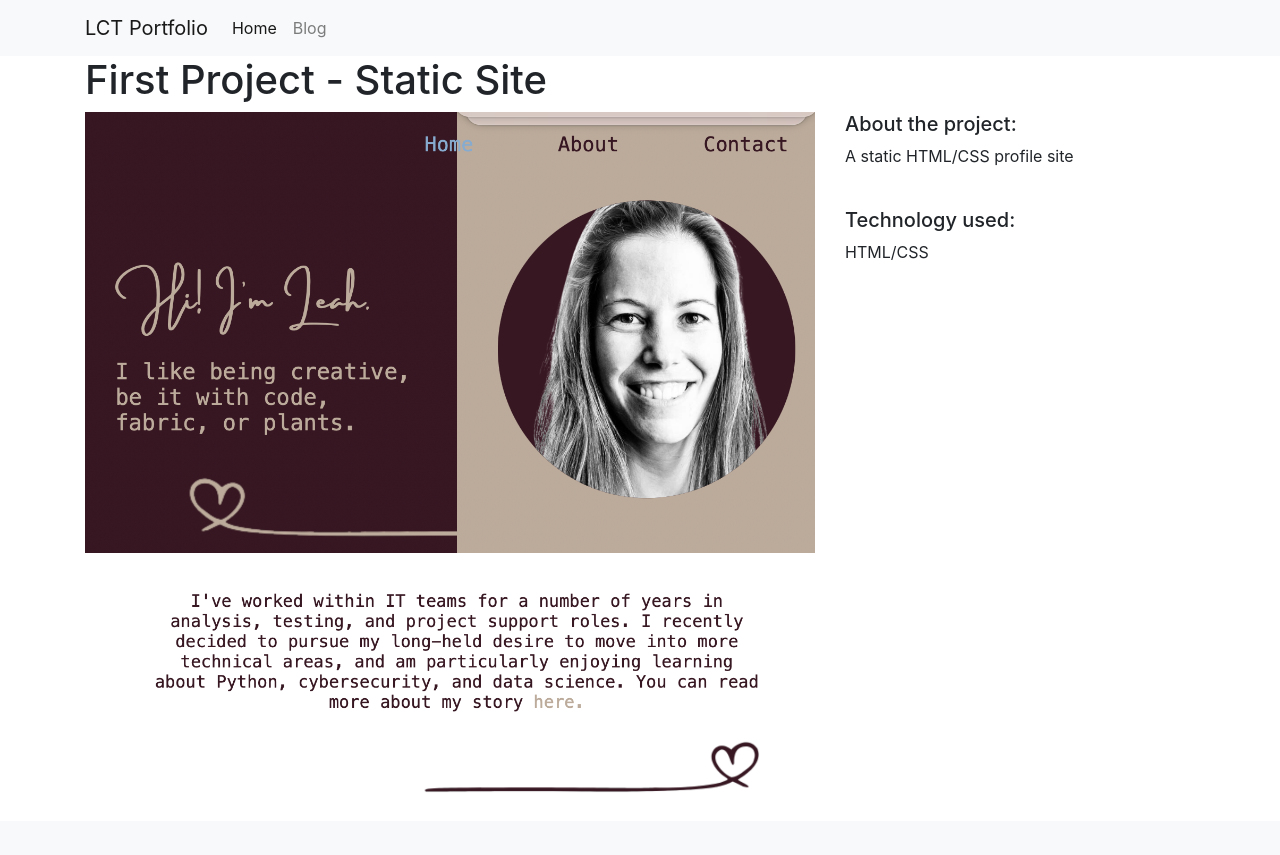
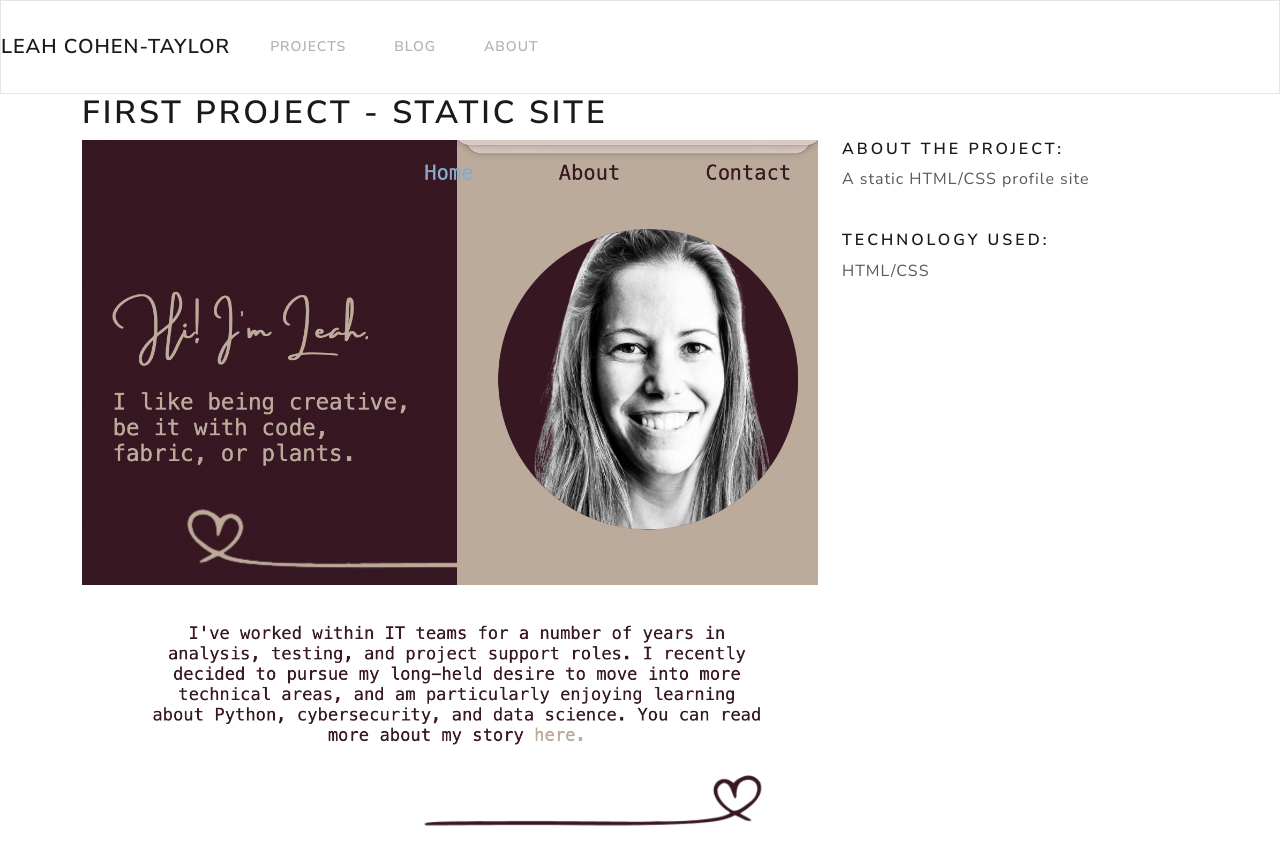
Before and after one commit to ldctaylor/personal-website-django, a Django app: page /projects/1/ in a window 1280 px wide. Before the commit the page ends 792 px from the top, so only its background shows below. Run offline with Django 4.2, Linux system fonts and the light colour scheme; data comes from the database, SQL or seed files in the repository; some libraries are stand-ins or nearby versions.

Commit message:
Switch to class views

```diff
--- /dev/null
+++ b/blog/templates/blog/base.html
@@ -0,0 +1,15 @@
+<!DOCTYPE html>
+<html lang="en">
+<head>
+  <meta charset="UTF-8">
+  <link rel="stylesheet" href="https://bootswatch.com/5/lux/bootstrap.min.css">
+  <title>Leah Cohen Taylor</title>
+</head>
+<body>
+  {% include 'blog/nav.html' %}
+
+<div class="container">
+    {% block page_content %}{% endblock %}
+</div>
+</body>
+</html>
--- a/blog/templates/blog_index.html
+++ b/blog/templates/blog/index.html
@@ -1,4 +1,4 @@
-{% extends "base.html" %}
+{% extends "blog/base.html" %}
 {% block page_content %}
 <div class="col-md-8 offset-md-2">
     <h1>Blog Index</h1>
--- /dev/null
+++ b/blog/templates/blog/nav.html
@@ -0,0 +1,29 @@
+<nav class="navbar navbar-expand-lg navbar-light bg-light">
+  <a class="navbar-brand" href="#">Leah Cohen-Taylor</a>
+  <button class="navbar-toggler" type="button" data-toggle="collapse" data-target="#navbarNavDropdown" aria-controls="navbarNavDropdown" aria-expanded="false" aria-label="Toggle navigation">
+    <span class="navbar-toggler-icon"></span>
+  </button>
+  <div class="collapse navbar-collapse" id="navbarNavDropdown">
+    <ul class="navbar-nav">
+      <li class="nav-item active">
+        <a class="nav-link" href="{% url 'projects' %}">Projects</a>
+      </li>
+      <li class="nav-item">
+        <a class="nav-link" href="{% url 'index' %}">Blog</a>
+      </li>
+      <li class="nav-item">
+        <a class="nav-link" href="#">About</a>
+      </li>
+      <!-- <li class="nav-item dropdown">
+        <a class="nav-link dropdown-toggle" href="#" id="navbarDropdownMenuLink" data-toggle="dropdown" aria-haspopup="true" aria-expanded="false">
+          Dropdown link
+        </a> -->
+        <!-- <div class="dropdown-menu" aria-labelledby="navbarDropdownMenuLink">
+          <a class="dropdown-item" href="#">Action</a>
+          <a class="dropdown-item" href="#">Another action</a>
+          <a class="dropdown-item" href="#">Something else here</a>
+        </div>
+      </li> -->
+    </ul>
+  </div>
+</nav>
--- a/blog/urls.py
+++ b/blog/urls.py
@@ -2,9 +2,10 @@
 
 from django.urls import path
 from . import views
+from .views import Index
 
 urlpatterns = [
-    path('', views.blog_index, name='blog_index'),
-    path("<int:pk>/", views.blog_detail, name='blog_detail'),
-    path('<category>/', views.blog_category, name='blog_category'),
+    path('', Index.as_view(), name='index'),
+    # path("<int:pk>/", views.blog_detail, name='blog_detail'),
+    # path('<category>/', views.blog_category, name='blog_category'),
 ]
--- a/portfolio/settings.py
+++ b/portfolio/settings.py
@@ -39,6 +39,7 @@ INSTALLED_APPS = [
     'django.contrib.staticfiles',
     'projects',
     'blog',
+    'users',
 ]
 
 MIDDLEWARE = [
@@ -56,7 +57,7 @@ ROOT_URLCONF = 'portfolio.urls'
 TEMPLATES = [
     {
         'BACKEND': 'django.template.backends.django.DjangoTemplates',
-        'DIRS': ["portfolio/templates/"],
+        'DIRS': [],
         'APP_DIRS': True,
         'OPTIONS': {
             'context_processors': [
--- a/portfolio/templates/base.html
+++ /dev/null
@@ -1,31 +0,0 @@
-<link rel="stylesheet" href="https://stackpath.bootstrapcdn.com/bootstrap/4.1.3/css/bootstrap.min.css" integrity="sha384-MCw98/SFnGE8fJT3GXwEOngsV7Zt27NXFoaoApmYm81iuXoPkFOJwJ8ERdknLPMO" crossorigin="anonymous">
-
-<nav class="navbar navbar-expand-lg navbar-light bg-light">
-    <div class="container">
-        <a class="navbar-brand" href="{% url 'project_index' %}">LCT Portfolio
-        </a>
-        <button class="navbar-toggler" type="button" data-toggle="collapse" data-target="#navbarSupportedContent" aria-controls="navbarSupportedContent" aria-expanded="false" aria-label="Toggle navigation">
-          <span class="navbar-toggler-icon"></span>
-        </button>
-
-        <div class="collapse navbar-collapse" id="navbarSupportedContent">
-          <ul class="navbar-nav mr-auto">
-            <li class="nav-item active">
-              <a class="nav-link" href="{% url 'project_index' %}">Home</a>
-            </li>
-            <li class="nav-item">
-              <a class="nav-link" href="{% url 'blog_index' %}">Blog</a>
-            </li>
-          </ul>
-        </div>
-    </div>
-
-</nav>
-
-<div class="container">
-    {% block page_content %}{% endblock %}
-</div>
-
-<script src="https://code.jquery.com/jquery-3.3.1.slim.min.js" integrity="sha384-q8i/X+965DzO0rT7abK41JStQIAqVgRVzpbzo5smXKp4YfRvH+8abtTE1Pi6jizo" crossorigin="anonymous"></script>
-<script src="https://cdnjs.cloudflare.com/ajax/libs/popper.js/1.14.3/umd/popper.min.js" integrity="sha384-ZMP7rVo3mIykV+2+9J3UJ46jBk0WLaUAdn689aCwoqbBJiSnjAK/l8WvCWPIPm49" crossorigin="anonymous"></script>
-<script src="https://stackpath.bootstrapcdn.com/bootstrap/4.1.3/js/bootstrap.min.js" integrity="sha384-ChfqqxuZUCnJSK3+MXmPNIyE6ZbWh2IMqE241rYiqJxyMiZ6OW/JmZQ5stwEULTy" crossorigin="anonymous"></script>
--- a/projects/templates/project_detail.html
+++ b/projects/templates/project_detail.html
@@ -1,4 +1,4 @@
-{% extends "base.html" %}
+{% extends "blog/base.html" %}
 {% load static %}
 
 {% block page_content %}
--- a/projects/templates/project_index.html
+++ b/projects/templates/project_index.html
@@ -1,5 +1,5 @@
 
-{% extends "base.html" %}
+{% extends "blog/base.html" %}
 {% load static %}
 {% block page_content %}
 <h1>Projects</h1>
--- a/projects/urls.py
+++ b/projects/urls.py
@@ -2,6 +2,6 @@ from django.urls import path
 from . import views
 
 urlpatterns = [
-    path('', views.project_index, name='project_index'),
+    path('', views.project_index, name='projects'),
     path('<int:pk>/', views.project_detail, name = 'project_detail'),
 ]
```
Also changed, not shown: blog/views.py (+41 -36 lines).
